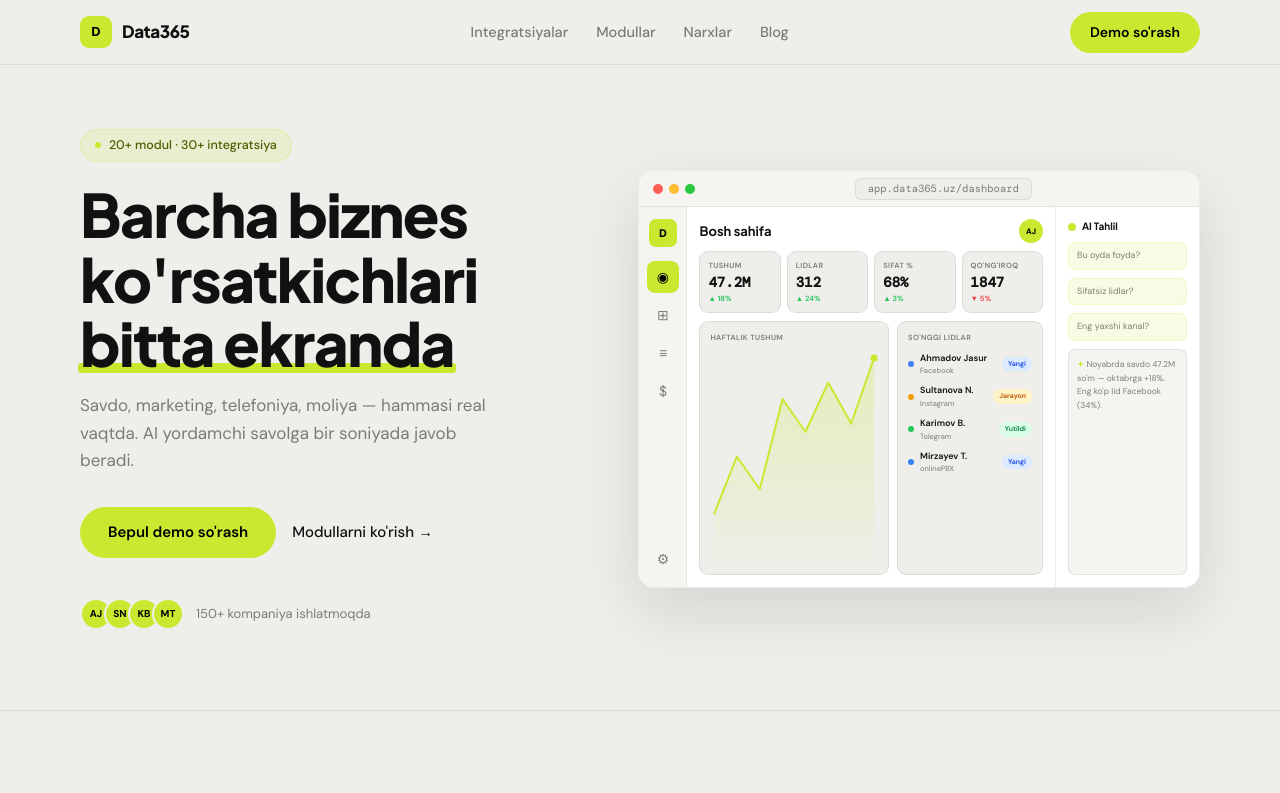
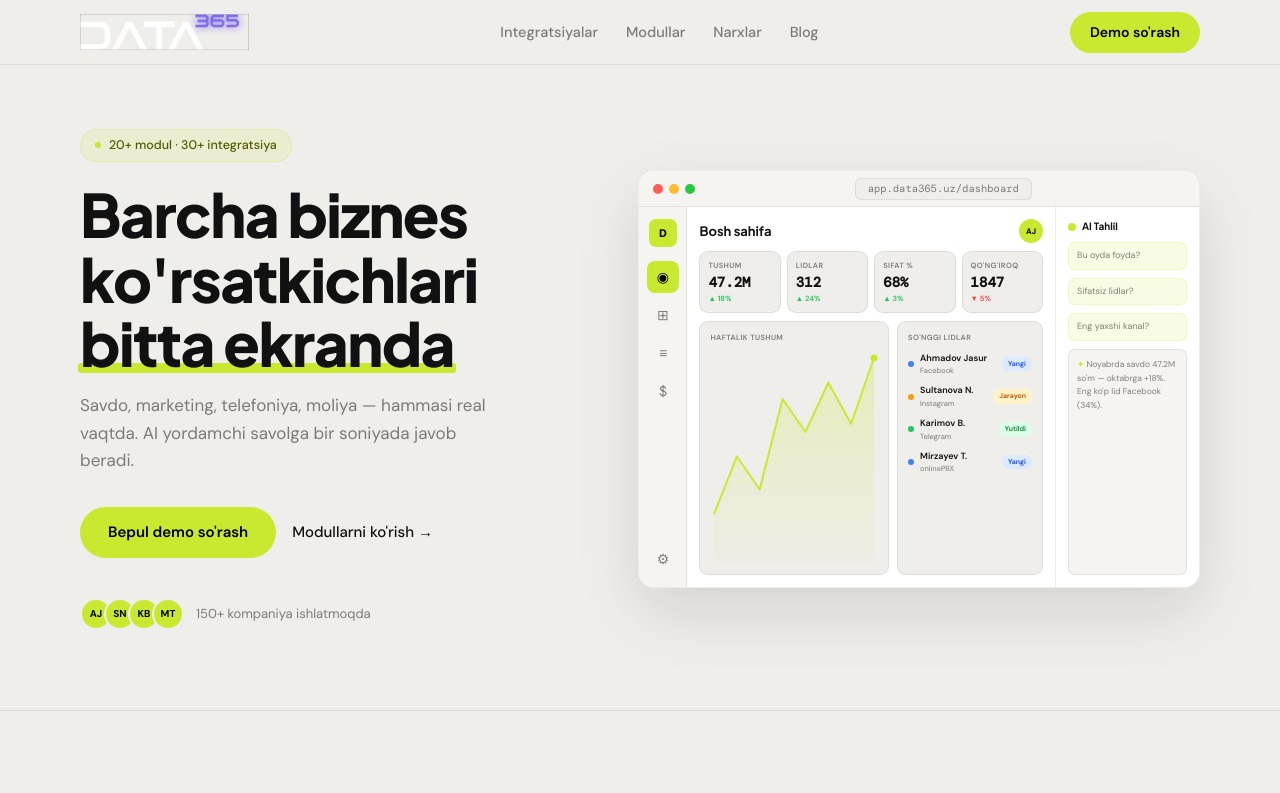
Before and after one commit to Paradox-09-coder/Dashboard, a Next.js app: page / in a window 1280 px wide. Shown: the top 793 px of the page. Built offline with nearby package versions, Linux system fonts and the light colour scheme.

Commit message:
Replace navbar text logo with image logo

```diff
--- a/components/sections/Navbar.tsx
+++ b/components/sections/Navbar.tsx
@@ -1,6 +1,7 @@
 "use client";
 
 import Link from "next/link";
+import Image from "next/image";
 import { useState } from "react";
 const MenuIcon = () => (
   <svg width="22" height="22" viewBox="0 0 24 24" fill="none" stroke="currentColor" strokeWidth="2" strokeLinecap="round">
@@ -20,13 +21,8 @@
     <nav className="sticky top-0 z-50 border-b border-[var(--border)] bg-[var(--background)]/90 backdrop-blur-md">
       <div className="mx-auto flex h-16 max-w-[1200px] items-center justify-between px-5 md:px-10">
         {/* Logo */}
-        <Link href="/" className="flex items-center gap-2.5">
-          <div className="grid h-8 w-8 flex-shrink-0 place-items-center rounded-[9px] bg-[var(--lime)] text-[13px] font-black text-black">
-            D
-          </div>
-          <span className="font-[family-name:var(--font-jakarta)] text-[17px] font-extrabold tracking-tight text-[var(--foreground)]">
-            Data365
-          </span>
+        <Link href="/" className="flex items-center">
+          <Image src="/logo.png" alt="Data365" width={140} height={40} className="h-9 w-auto object-contain" />
         </Link>
 
         {/* Desktop links */}
```
Also changed, not shown: public/logo.png (added).
